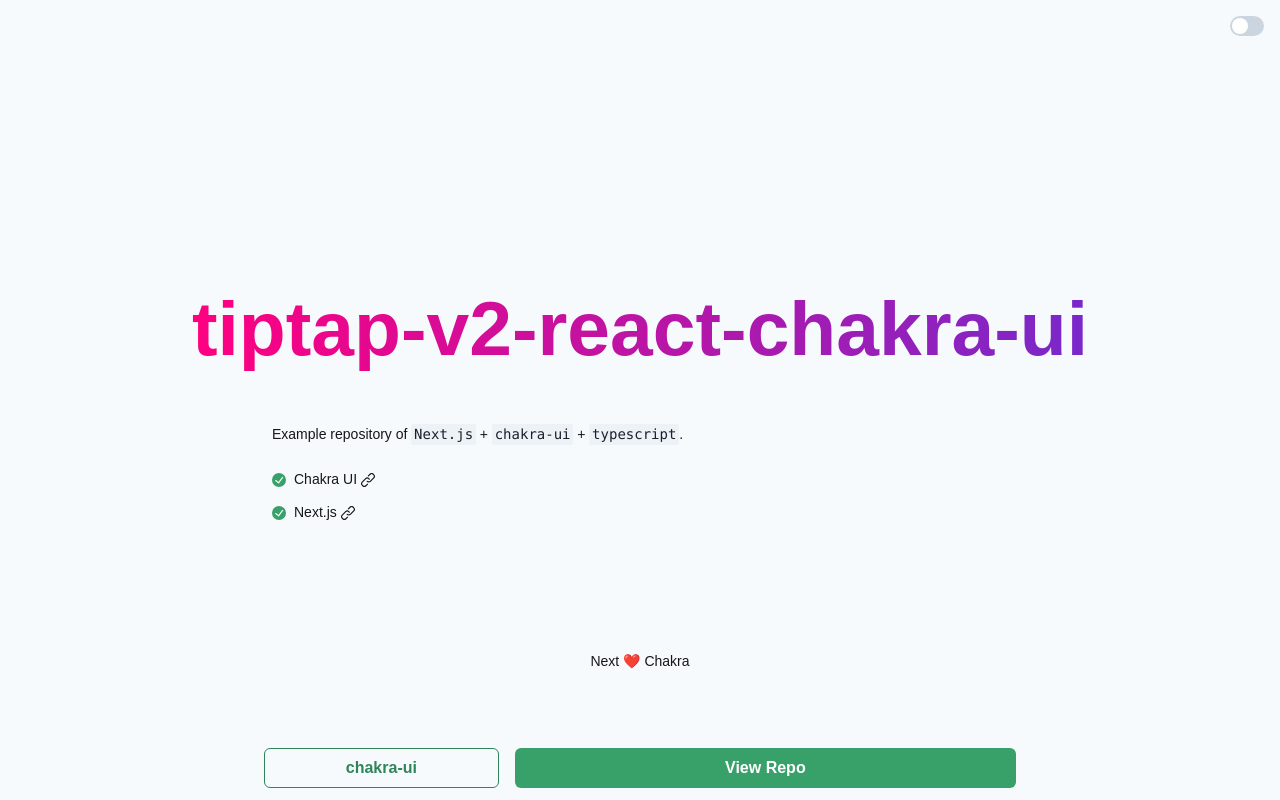
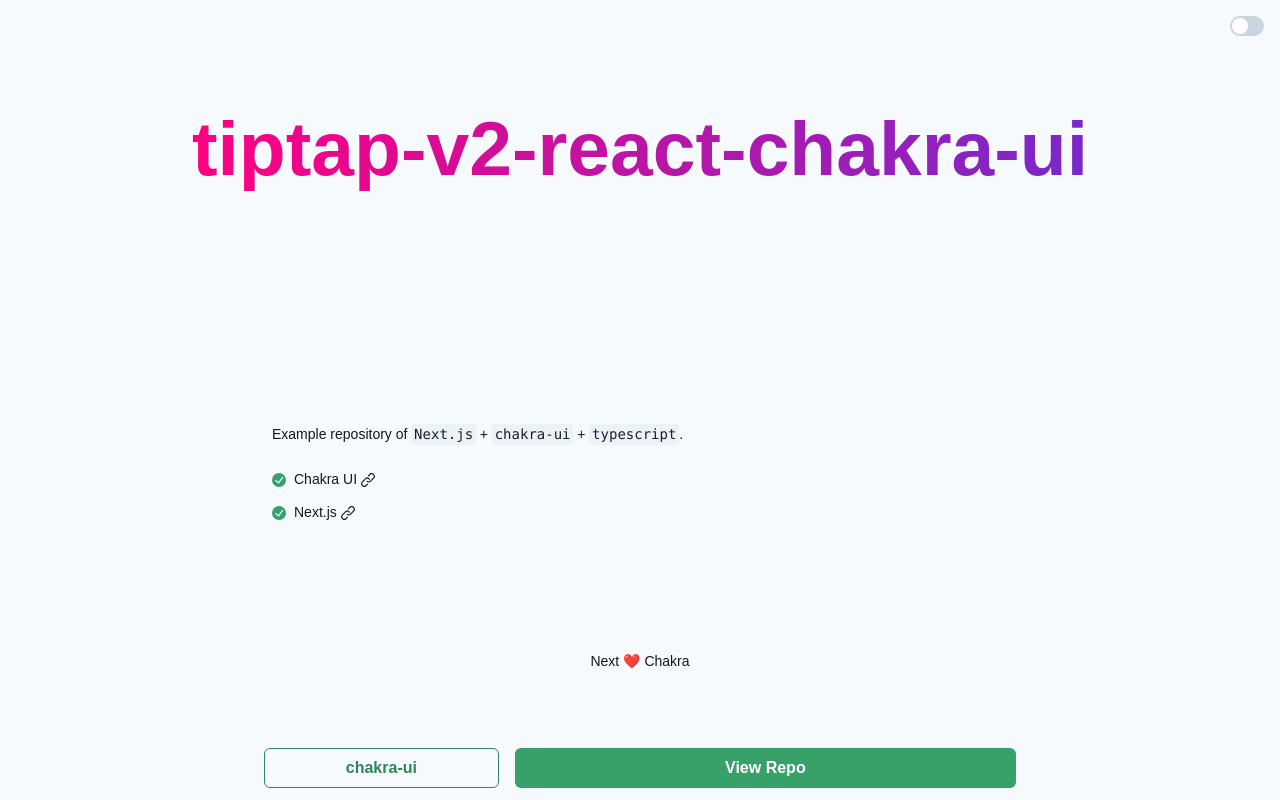
Before and after one commit to waptik/tiptap-react, a Next.js app: page / in a window 1280 px wide. Built offline with nearby package versions, Linux system fonts and the light colour scheme.

Commit message:
remove padding from <Main/>

```diff
--- a/src/components/Main.tsx
+++ b/src/components/Main.tsx
@@ -1,13 +1,12 @@
-import { Stack, StackProps } from '@chakra-ui/react'
+import { Stack, StackProps } from '@chakra-ui/react';
 
 export const Main = (props: StackProps) => (
   <Stack
-    spacing="1.5rem"
+    spacing={6}
     width="100%"
     maxWidth="48rem"
-    mt="-45vh"
     pt="8rem"
     px="1rem"
     {...props}
   />
-)
+);
```
